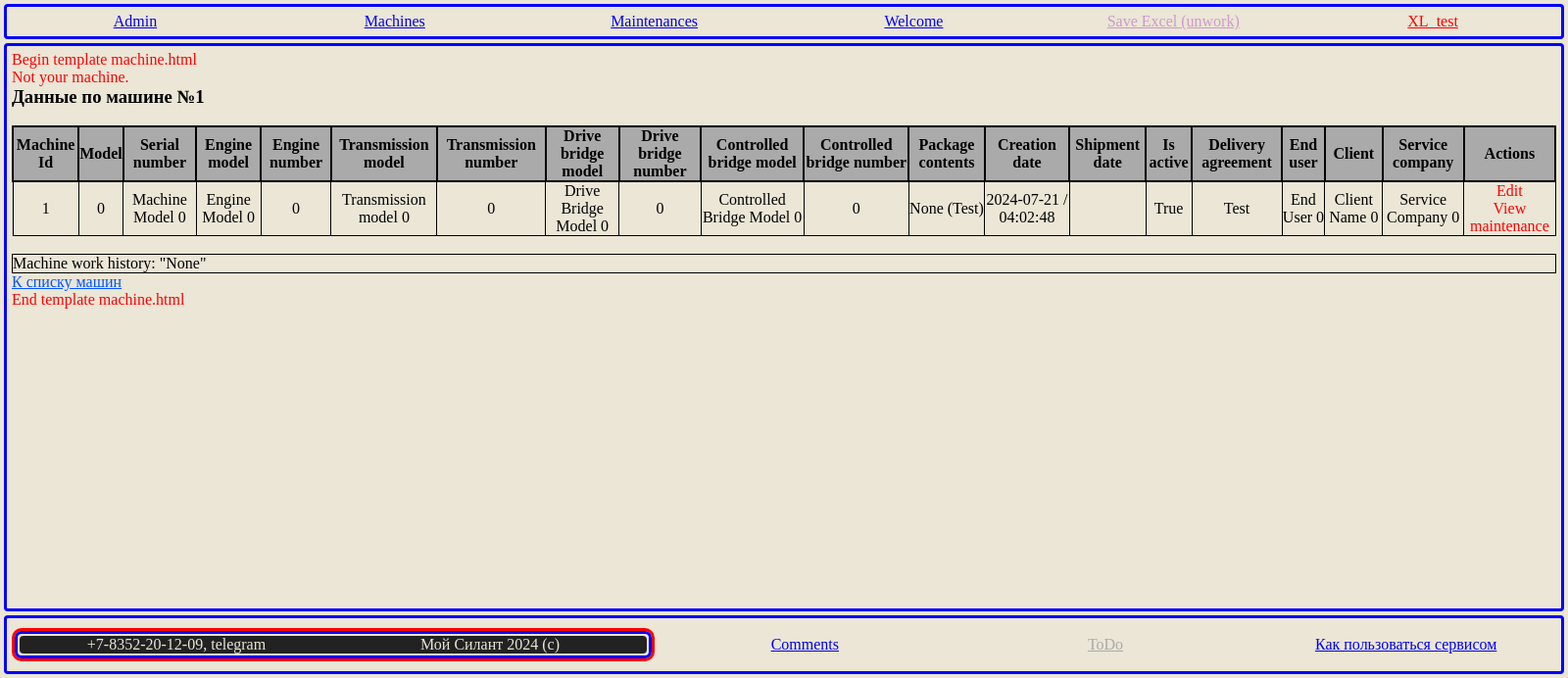
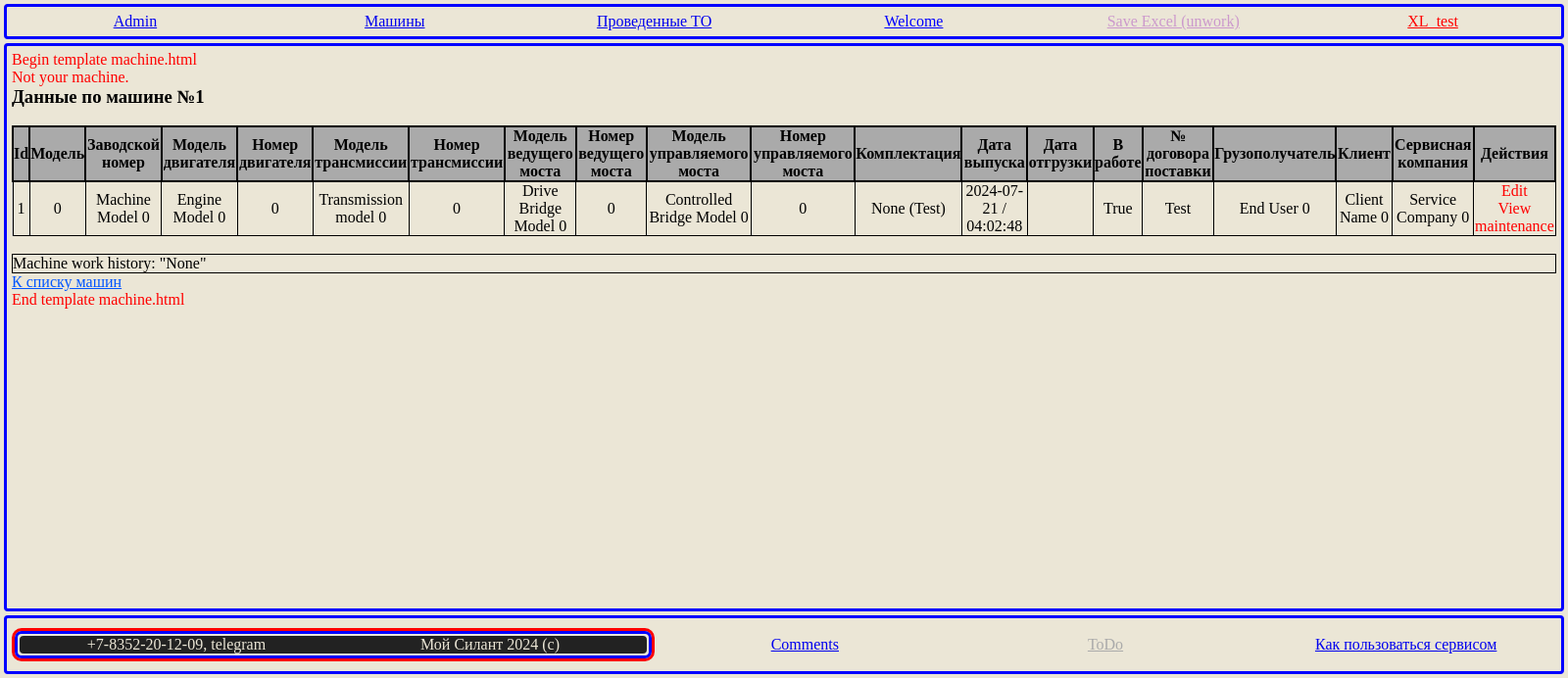
Before and after one commit to Rassven/chzsa_prj, a Django app: page /webservice/machine/1 in a window 1600 px wide. Shown: the part 112-804 px from the top of the page at 98% size. Run offline with Django 5.2, Linux system fonts and the light colour scheme; data comes from the database, SQL or seed files in the repository; both versions use the stored data as it was after the commit.

Commit message:
Русифицировал заголовки таблиц. Сковырнул модель Machine (и остальные) для запуска Excel (не добил). Возня с отсутствием полей формы(м) фильтрации...

```diff
--- a/chzsa_prj/chzsa_prj/settings.py
+++ b/chzsa_prj/chzsa_prj/settings.py
@@ -45,7 +45,7 @@ INSTALLED_APPS = [
     'accounts',
     'webservice',
 
-    # 'django_filters',
+    'django_filters',
     # 'allauth',
     # 'allauth.account',
 ]
--- a/chzsa_prj/chzsa_prj/urls.py
+++ b/chzsa_prj/chzsa_prj/urls.py
@@ -20,7 +20,7 @@ from webservice import views
 from django.contrib.auth import views as auth_views
 
 urlpatterns = [
-    path('', views.welcome, name="welcome"),
+    path('', views.xl_test, name="xl_test"),
     path('admin/', admin.site.urls),
     path('accounts/', include('django.contrib.auth.urls')),
     path('accounts/', include('accounts.urls')),
--- a/chzsa_prj/static/css/styles.css
+++ b/chzsa_prj/static/css/styles.css
@@ -200,3 +200,7 @@ background-color: var(--base-color-1);
 .old_model:hover {position: absolute; left: 5%; top: 10%; height: 70%; width: 70%; z-index: 999999; border:3px solid; border-radius:4px; border-color: #0000ff;}
 .new_model {height: 16px;}
 .new_model:hover {position: absolute; left: 5%; top: 10%; height: 70%; width: 70%; z-index: 999999; border:3px solid; border-radius:4px; border-color: #0000ff;}
+
+.xl_test {width: 100%; height: 100%; color: #00ff00; background-color: #333333;
+overflow-y: scroll;
+}
--- a/chzsa_prj/templates/base/navigator.html
+++ b/chzsa_prj/templates/base/navigator.html
@@ -5,10 +5,10 @@
         <a class="admin-link" href="/admin" target="_blank" title="Переход в админку (на время отладки)">Admin</a>
     </div>
     <div>
-        <a class="machines_list" href="{% url 'machines_list'  %}" title="Список машин">Machines</a>
+        <a class="machines_list" href="{% url 'machines_list'  %}" title="Список машин">Машины</a>
     </div>
     <div>
-        <a class="maintenances_list" href="{% url 'maintenances_list'  %}" title="Список ТО">Maintenances</a>
+        <a class="maintenances_list" href="{% url 'maintenances_list'  %}" title="Список ТО">Проведенные ТО</a>
     </div>
     <div>
         <a class="welcome-link" style="color:#0000ff" href="{% url 'welcome' %}">Welcome</a>
--- a/chzsa_prj/templates/machine.html
+++ b/chzsa_prj/templates/machine.html
@@ -19,30 +19,30 @@
     <table style="background-color: #cccccc; color: #000000; text-align: center;">
         <tbody>
         <tr>
-            <th>Machine Id</th>
-            <th>Model</th>
-            <th>Serial number</th>
-            <th>Engine model</th>
-            <th>Engine number</th>
-            <th>Transmission model</th>
-            <th>Transmission number</th>
-            <th>Drive bridge model</th>
-            <th>Drive bridge number</th>
-            <th>Controlled bridge model</th>
-            <th>Controlled bridge number</th>
-            <th>Package contents</th>
-            <th>Creation date</th>
-            <tmp>Last edit date</tmp>
-            <th>Shipment date</th>
-            <tmp>Last view date</tmp>
-            <th>Is active</th>
-            <tmp>Work history</tmp>
-            <th>Delivery agreement</th>
-            <th>End user</th>
-            <tmp>End user address</tmp>
-            <th>Client</th>
-            <th>Service company</th>
-            <th>Actions</th>
+            <th>Id</th>
+            <th>Модель</th>
+            <th>Заводской номер</th>
+            <th>Модель двигателя</th>
+            <th>Номер двигателя</th>
+            <th>Модель трансмиссии</th>
+            <th>Номер трансмиссии</th>
+            <th>Модель ведущего моста</th>
+            <th>Номер ведущего моста</th>
+            <th>Модель управляемого моста</th>
+            <th>Номер управляемого моста</th>
+            <th>Комплектация</th>
+            <th>Дата выпуска</th>
+            <tmp>Последнее изменение</tmp>
+            <th>Дата отгрузки</th>
+            <tmp>Последний просмотр</tmp>
+            <th>В работе</th>
+            <tmp>История работы</tmp>
+            <th>№ договора поставки</th>
+            <th>Грузополучатель</th>
+            <tmp>Адрес поставки</tmp>
+            <th>Клиент</th>
+            <th>Сервисная компания</th>
+            <th>Действия</th>
         </tr>
         <tr>
             <td>{{ machine.id }}</td>
--- a/chzsa_prj/templates/xl_test.html
+++ b/chzsa_prj/templates/xl_test.html
@@ -4,5 +4,9 @@
 {% block title %}Test page (вкладка в браузере){% endblock title %}
 
 {% block content %}
-{{ display }}
+<div class="xl_test">
+{% for item in display %}
+<p>{{ item }}</p><br>
+{% endfor %}
+    </div>
 {% endblock content %}
--- a/chzsa_prj/webservice/filters.py
+++ b/chzsa_prj/webservice/filters.py
@@ -10,7 +10,9 @@ class MachineFilter(FilterSet):
 
     class Meta:
         model = Machine
-        fields = {'machine_number': ['exact'], 'machine_model': ['exact'], }
+        # fields = {'machine_number': ['exact'], 'machine_model': ['exact'], }
+        # fields = '__all__'
+        fields = {'id': ['exact'], }
 
 
 class MaintenancesFilter(FilterSet):
--- /dev/null
+++ b/chzsa_prj/webservice/templatetags/custom_filters.py
@@ -0,0 +1,3 @@
+from django import template
+
+register = template.Library()
--- a/chzsa_prj/webservice/views.py
+++ b/chzsa_prj/webservice/views.py
@@ -8,14 +8,47 @@ from django.views.decorators.csrf import csrf_protect
 from .models import *
 from .filters import MachineFilter, MaintenancesFilter
 from .forms import MachineForm
-from .utils.xlsx_report_creator import *
+from .utils.xlsx_report_creator import create_excel_report
+
+
+def download_xlsx(request):
+    # сборщик опробовался на простом классе, а не на модели django и да, уже подсвечивает что не итерабельна.. И структура явно другая...
+    return create_excel_report("project_report.xlsx")
+
+
+def xl_test(request):
+    display = []
+    # print(Machine.mro())
+    # prp_list = list(Machine.__dict__.keys())
+    # print(prp_list)
+    # if 'machine_model' in prp_list:
+    #     print("FIND PROP", Machine.machine_model, Machine.machine_model.__dict__)
+    # display.append({'Machine.machine_model': Machine.machine_model})
+    # display.append({'Machine.machine_model.__dict__': Machine.machine_model.__dict__})
+    display.append({'getattr(Machine, "machine_model")': getattr(Machine, "machine_model")})
+    display.append({'hasattr(Machine, "machine_number")': hasattr(Machine, "machine_number")})
+    display.append({'Machine.objects.all()': Machine.objects.all()})
+    display.append({'list(Machine.objects.all())': list(Machine.objects.all())})
+    # display.append({'list(Machine.objects.all())[0].__dict__': list(Machine.objects.all())[0].__dict__})
+    # display.append({'list(Machine.objects.all())[0].__dict__.keys()': list(Machine.objects.all())[0].__dict__.keys()})
+    display.append({'list(list(Machine.objects.all())[0].__dict__.keys())': list(list(Machine.objects.all())[0].__dict__.keys())})
+    display.append({'getattr(list(Machine.objects.all())[0], "machine_model")': getattr(list(Machine.objects.all())[0], "machine_model")})
+    one = list(Machine.objects.all())[0]
+    # display.append({'one': one.__dict__})
+    display.append({'one.machine_model': one.machine_model})
+    display.append({'getattr(list(Machine.objects.all())[0], "machine_model")': type(getattr(list(Machine.objects.all())[0], "machine_model"))})
+    co_model = getattr(list(Machine.objects.all())[0], "machine_model")
+    display.append({'co_model.__dict__': co_model.__dict__})
+    display.append({'co_model.__dict__.keys()': co_model.__dict__.keys()})
+
+    return render(request, 'xl_test.html', context={"display": display})
 
 
 class MachinesList(ListView):  # PermissionRequiredMixin
     # permission_required = ('webservice.view_machine',)
     model = Machine
     queryset = Machine.objects.all().filter(is_active=True,)  # .order_by('-creation_date')
-    ordering = '-creation_date'
+    # ordering = '-creation_date'
     template_name = 'machines.html'
     context_object_name = 'machines'
 
@@ -23,6 +56,11 @@ class MachinesList(ListView):  # PermissionRequiredMixin
         queryset = super().get_queryset()
         self.filterset = MachineFilter(self.request.GET, queryset)
         return self.filterset.qs
+
+    # def get_context_data(self, **kwargs):
+    #     context = super().get_context_data(**kwargs)
+    #     context['filterset'] = self.filterset
+    #     return context
 
 
 class MachineView(DetailView):  # PermissionRequiredMixin
@@ -44,7 +82,7 @@ class MachineModels(ListView):  # PermissionRequiredMixin
     # permission_required = ('webservice.view_machinemodelslist',)
     model = MachineModelsList
     queryset = MachineModelsList.objects.all().filter(is_active=True,)  # .order_by('-creation_date')
-    ordering = '-creation_date'
+    # ordering = '-creation_date'
     template_name = 'machinemodels.html'
     context_object_name = 'machinemodels'
 
@@ -62,7 +100,7 @@ class EngineModels(ListView):  # PermissionRequiredMixin
     # permission_required = ('webservice.view_enginemodelslist',)
     model = EngineModelsList
     queryset = EngineModelsList.objects.all().filter(is_active=True,)  # .order_by('-creation_date')
-    ordering = '-creation_date'
+    # ordering = '-creation_date'
     template_name = 'enginemodels.html'
     context_object_name = 'enginemodels'
 
@@ -78,7 +116,7 @@ class TransmissionModels(ListView):  # PermissionRequiredMixin
     # permission_required = ('webservice.view_enginemodelslist',)
     model = TransmissionModelsList
     queryset = TransmissionModelsList.objects.all().filter(is_active=True,)  # .order_by('-creation_date')
-    ordering = '-creation_date'
+    # ordering = '-creation_date'
     template_name = 'transmissionmodels.html'
     context_object_name = 'transmissionmodels'
 
@@ -94,7 +132,7 @@ class DriveBridgeModels(ListView):  # PermissionRequiredMixin
     # permission_required = ('webservice.view_enginemodelslist',)
     model = DriveBridgeModelsList
     queryset = DriveBridgeModelsList.objects.all().filter(is_active=True,)  # .order_by('-creation_date')
-    ordering = '-creation_date'
+    # ordering = '-creation_date'
     template_name = 'drivebridgemodels.html'
     context_object_name = 'drivebridgemodels'
 
@@ -128,22 +166,6 @@ class MaintenanceView(DetailView):  # PermissionRequiredMixin
     context_object_name = 'maintenance'
 
 
-def xl_test(request):
-    # print(Machine.mro())
-    prp_list = list(Machine.__dict__.keys())
-    print(prp_list)
-    if 'machine_model' in prp_list:
-        print("FIND PROP", Machine.machine_model, Machine.machine_model.__dict__)
-    message = str(Machine.machine_model) + "\n" + str(Machine.machine_model.__dict__) + str(hasattr(Machine, 'machine_number'))
-    # Проблема как получить отдельные записи заданной модели (?потомки), итерироваться по её объектам.
-    message = str(Machine.id) + str(id.__doc__)
-    message = str(Machine.objects.all())
-    message = list(Machine.objects.all())
-    message = list(list(Machine.objects.all())[0].__dict__.keys())  # как применить найденное свойство к объекту Machine?
-
-    return render(request, 'xl_test.html', context={"display": message})
-
-
 def welcome(request):
     return render(request, 'welcome.html')
 
@@ -162,8 +184,3 @@ class ToDo(TemplateView):
 
 class Comments(TemplateView):
     template_name = 'comments.html'
-
-
-def download_xlsx(request):
-    # сборщик опробовался на простом классе, а не на модели django и да, уже подсвечивает что не итерабельна.. И структура явно другая...
-    return create_excel_report()
```
Also changed, not shown: chzsa_prj/templates/drivebridge.html (+7 -7 lines), chzsa_prj/templates/drivebridgemodels.html (+8 -12 lines), chzsa_prj/templates/engine.html (+7 -7 lines), chzsa_prj/templates/enginemodels.html (+9 -11 lines), chzsa_prj/templates/machinemodel.html (+8 -10 lines), chzsa_prj/templates/machinemodels.html (+6 -8 lines), chzsa_prj/templates/machines.html (+26 -25 lines), chzsa_prj/templates/maintenance.html (+10 -10 lines), chzsa_prj/templates/maintenances.html (+15 -17 lines), chzsa_prj/db.sqlite3.
